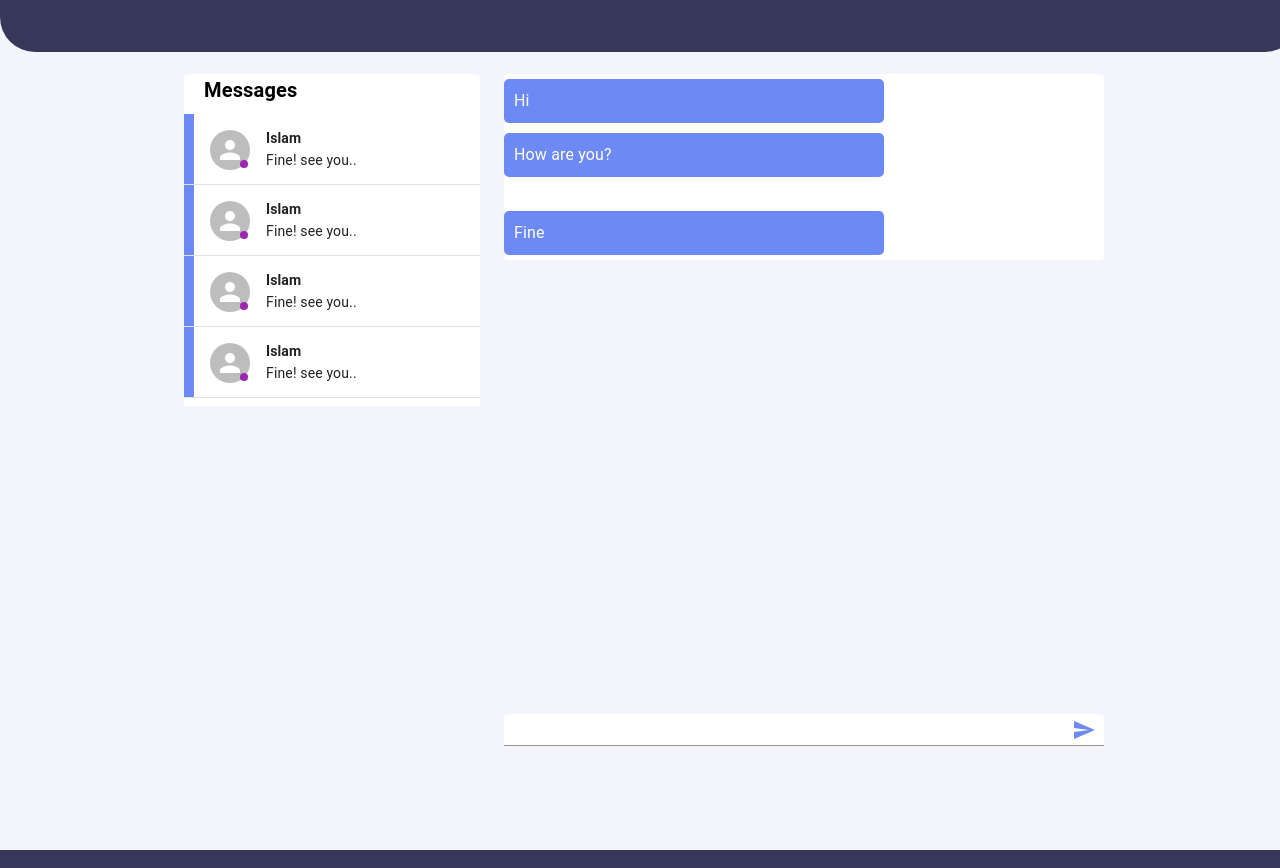
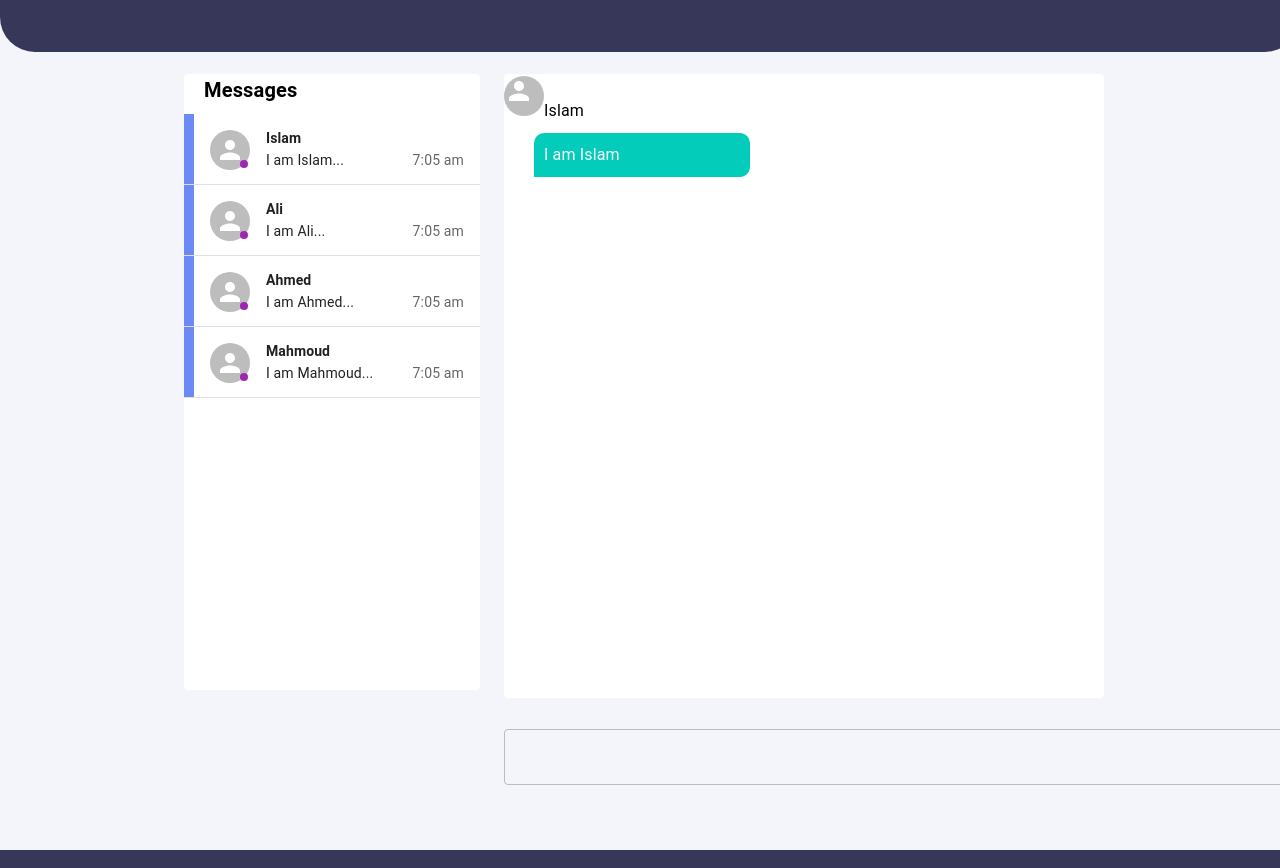
Before and after one commit to Tawwr/chat-app, a React (Create React App) app in the folder client/: page / in a window 1280 px wide. Built offline with nearby package versions, Linux system fonts and the light colour scheme.

Commit message:
third commit

```diff
--- a/client/src/App.js
+++ b/client/src/App.js
@@ -1,18 +1,45 @@
 import './App.css';
-import { Routes, Route } from 'react-router-dom'
-import Home from './pages/home.page'
-import Chat from './pages/chat.page'
-import Auth from './pages/auth.page'
-import Appbar from './components/appbar.component'
-import Footer from './components/footer.component'
+import { Routes, Route } from 'react-router-dom';
+import Home from './pages/home.page';
+import Chat from './pages/chat.page';
+import Auth from './pages/auth.page';
+import Appbar from './components/appbar.component';
+import Footer from './components/footer.component';
+import { useState } from 'react';
 function App() {
+	const [onlineUsers, setOnlineUsers] = useState([
+		{
+			username: 'Islam',
+			messages: [{body: 'Fine! see you..', createdAt: new Date()}, {body: 'I am Islam', createdAt: new Date()}],
+			sameUser: true,
+		},
+		{
+			username: 'Ali',
+			messages: [{body: 'Fine! see you..', createdAt: new Date()}, {body: 'I am Ali', createdAt: new Date()}],
+			sameUser: false,
+		},
+		{
+			username: 'Ahmed',
+			messages: [{body: 'Fine! see you..', createdAt: new Date()}, {body: 'I am Ahmed', createdAt: new Date()}],
+			sameUser: false,
+		},
+		{
+			username: 'Mahmoud',
+			messages: [{body: 'Fine! see you..', createdAt: new Date()}, {body: 'I am Mahmoud', createdAt: new Date()}],
+			sameUser: false,
+		},
+	]);
+	const [currentChat, setCurrentChat] = useState(onlineUsers[0]);
+  const handleSetCurrentChat = (user) => {
+    setCurrentChat(user);
+  }
 	return (
-    <div className="App">
+		<div className='App'>
 			<Appbar />
 			<Routes>
-        <Route path="/" element={<Home />} />
-        <Route path="/auth" element={<Auth />} />
-        <Route path="/chat" element={<Chat />} />
+				<Route path='/' element={<Home setCurrentChat={handleSetCurrentChat} currentChat={currentChat} onlineUsers={onlineUsers} />} />
+				<Route path='/auth' element={<Auth />} />
+				<Route path='/chat' element={<Chat currentChat={currentChat} />} />
 			</Routes>
 			<Footer />
 		</div>
--- a/client/src/components/chatForm.component.jsx
+++ b/client/src/components/chatForm.component.jsx
@@ -8,11 +8,9 @@ const ChatForm = () => {
 		initialValues: {
 			message: '',
 		},
-		validationSchema: Yup.object({
-			message: Yup.string().required('Required'),
-		}),
 		onSubmit: values => {
 			console.log(values);
+            formik.resetForm();
 		},
 	});
 	return (
@@ -25,13 +23,16 @@ const ChatForm = () => {
 			onBlur={formik.handleBlur}
 			id='message'
 			type='message'
-			variant='standard'
+			variant='outlined'
 			color='success'
 			fullWidth
+            sx={{
+                position: 'fixed', bottom: '15px',
+            }}
             InputProps={{
                 endAdornment: (
                     <InputAdornment position='end'>
-                        <IconButton disableRipple onClick={formik.handleSubmit}>
+                        <IconButton disableRipple onClick={formik.handleSubmit} disabled={!formik.values.message}>
                             <SendIcon sx={{ color: '#6C89F4' }} />
                         </IconButton>
                     </InputAdornment>
--- a/client/src/components/conversation.component.jsx
+++ b/client/src/components/conversation.component.jsx
@@ -5,13 +5,22 @@ import {
 	Avatar,
 	Typography,
 	Badge,
-    Divider
+    Divider,
+    Grid
 } from '@mui/material';
 
+import { useState } from 'react'
+import { useNavigate } from 'react-router-dom';
+import moment from 'moment'
 
-const Conversation = ({user}) => {
+const Conversation = ({user, setCurrentChat}) => {
+    const [screenWidth, setScreenWidth] = useState(window.innerWidth);
+    const navigate = useNavigate();
+
     const handleClick = () => {
-        console.log('clicked')
+        setCurrentChat(user);
+        console.log(user)
+        screenWidth < 768 && navigate("/chat");
     }
 	return (
 		<>
@@ -44,9 +53,17 @@ const Conversation = ({user}) => {
 						</Typography>
 					}
 					secondary={
-						<Typography component='span' variant='body2' color='text.primary'>
-							{user.lastMessage}
+                        <Grid container justifyContent="space-between">
+                            <Grid item>
+                            <Typography component='span' variant='body2' color='text.primary'>
+							{`${user.messages[user.messages.length - 1].body.substring(0, 15)}...`}
 						</Typography>
+                            </Grid>
+                            <Grid item>
+                                {moment(user.messages[user.messages.length - 1].createdAt).format('h:mm a')}
+                            </Grid>
+                        </Grid>
+
 					}
 				/>
 			</ListItem>
--- a/client/src/components/message.component.jsx
+++ b/client/src/components/message.component.jsx
@@ -1,25 +1,23 @@
 import { Grid, Typography} from '@mui/material';
-
-const Message = ({mobile, text}) => {
+import { useState } from 'react'
+const Message = ({mobile, user, message}) => {
 	return (
-		<Grid item>
-			<div
-				style={{
-					alignSelf: 'flex-end',
+			<Grid item
+				sx={{
+					alignSelf: user.sameUser ? 'flex-end' : 'flex-start',
 					width: mobile ? '60%' : '40%',
 					minHeight: '20px',
-					borderRadius: '5px',
-					borderBottomRightRadius: 'none',
-					background: '#6C89F4',
+					borderRadius: user.sameUser ? '10px 10px 0 10px' : '10px 10px 10px 0',
+					background: user.sameUser ? '#6C89F4': '#03ccbb',
 					padding: '10px',
 					margin: '5px 0',
 				}}
 			>
 				<Typography variant='body1' color='#fff'>
-					{text}
+					{message.body}
 				</Typography>
-			</div>
-		</Grid>
+			</Grid>
+
 	);
 };
 
--- a/client/src/components/messagesContainer.component.jsx
+++ b/client/src/components/messagesContainer.component.jsx
@@ -1,17 +1,19 @@
-import { useState } from 'react'
-import Message from './message.component'
-import { Grid } from '@mui/material'
-const MessagesContainer = () => {
-    const [ messages, setMessages ] = useState([
-        'Hi',
-        'How are you?',
-        'Fine'
-    ])
-    return (
-        <Grid container direction="column">
-        { messages.map((message, idx) => <Message key={idx} text={message} mobile={true} />) }
-        </Grid>
-     );
-}
+import { useState } from 'react';
+import Message from './message.component';
+import { Grid } from '@mui/material';
+const MessagesContainer = ({currentChat}) => {
+
+	return (
+		<Grid
+			container
+			direction='column'
+			/* alignItems="flex-end" */ sx={{ padding: '0 30px', width: '100%' }}
+		>
+			{currentChat.messages.map((message, idx) => (
+				<Message key={idx} message={message} user={currentChat.username} mobile={false} />
+			))}
+		</Grid>
+	);
+};
 
 export default MessagesContainer;
--- a/client/src/components/userList.component.jsx
+++ b/client/src/components/userList.component.jsx
@@ -1,17 +1,12 @@
 import {List} from '@mui/material'
 import Conversation from './conversation.component'
 import { useState } from 'react'
-const UserList = () => {
-    const [onlineUsers, setOnlineUsers] = useState([
-        {username: 'Islam', lastMessage: 'Fine! see you..'},
-        {username: 'Islam', lastMessage: 'Fine! see you..'},
-        {username: 'Islam', lastMessage: 'Fine! see you..'},
-        {username: 'Islam', lastMessage: 'Fine! see you..'},
-    ]);
+const UserList = ({setCurrentChat, onlineUsers}) => {
+
 	return (
 		<List sx={{ width: '100%', maxWidth: 360, bgcolor: 'background.paper' }}>
 			{onlineUsers?.map((user, idx) => (
-				<Conversation key={idx} user={user} />
+				<Conversation key={idx} user={user} setCurrentChat={setCurrentChat} />
 			))}
 		</List>
 	);
--- a/client/src/pages/chat.page.jsx
+++ b/client/src/pages/chat.page.jsx
@@ -1,11 +1,17 @@
-import ChatForm from "../components/chatForm.component";
+import MessagesContainer from '../components/messagesContainer.component';
+import ChatForm from '../components/chatForm.component';
+import { Grid, Typography, Avatar, Paper } from '@mui/material';
+import { useState } from 'react'
+const Chat = ({currentChat}) => {
 
-const Chat = () => {
-    return (
-        <div style={{minHeight: '100vh', width: '100%', margin: '100px 0 0' }}>
-            <ChatForm />
-        </div>
-     );
-}
+
+	return (
+		<div style={{ height: '100vh', width: '100%', margin: '100px 0 0' }}>
+			<MessagesContainer currentChat={currentChat} />
+
+			<ChatForm />
+		</div>
+	);
+};
 
 export default Chat;
--- a/client/src/pages/home.page.jsx
+++ b/client/src/pages/home.page.jsx
@@ -1,10 +1,24 @@
+import UserList from '../components/userList.component';
 import MessagesContainer from '../components/messagesContainer.component';
-import UserList from '../components/userList.component';
 import ChatForm from '../components/chatForm.component';
-import { Paper, Grid, Typography } from '@mui/material';
-const Home = () => {
+import { Paper, Grid, Typography, Avatar,Box } from '@mui/material';
+import {useState, useEffect} from 'react'
+
+const Home = ({setCurrentChat, currentChat, onlineUsers }) => {
+    const [screenWidth, setScreenWidth] = useState(window.innerWidth);
+
+    useEffect(() => {
+        window.addEventListener('resize', () => {
+            setScreenWidth(window.innerWidth);
+        });
+    }, [screenWidth])
+
+
 	return (
-		<Grid
+        <>
+            {
+                screenWidth > 768 ? (
+                    <Grid
             container
 			justifyContent='center'
 			// alignItems='center'
@@ -12,7 +26,62 @@ const Home = () => {
 			sx={{ minHeight: '100vh', width: '100%', margin: '50px 0 0' }}
 		>
 			<Grid item xs={12} md={3} sx={{ height: '80vh', width: '100%' }}>
-				<Paper elevation={0}>
+				<Paper elevation={0} sx={{height: '100%'}} >
+					<Typography
+						component='div'
+						color='#000'
+						variant='h6'
+						sx={{ marginLeft: '20px', fontWeight: '600' }}
+					>
+						Messages
+					</Typography>
+					<UserList setCurrentChat={setCurrentChat} onlineUsers={onlineUsers} />
+				</Paper>
+			</Grid>
+			<Grid item md={6} sx={{ height: '80vh', width: '100%' }}>
+				<Grid container spacing={2} sx={{ height: '80vh', width: '100%' }}>
+					<Grid item xs={12} sx={{ height: '100%',  position: 'relative'}}>
+                            <div style={{position: 'absolute', top: '18px', background: '#fff', width: '90%'}}>
+                                <Avatar  sx={{display: 'inline-block'}}/>
+                                <Typography component="span" variant="body1">{currentChat.username}</Typography>
+                            </div>
+						<Paper elevation={0}  sx={{height: '100%', overflowY: "auto",}} >
+
+							<MessagesContainer currentChat={currentChat}/>
+						</Paper>
+					</Grid>
+					<Grid item xs={12} sx={{ height: '20%' }}>
+							<ChatForm />
+					</Grid>
+				</Grid>
+			</Grid>
+		</Grid>
+                ) : (
+                    <div style={{minHeight: "100vh", margin: '50px 0 0' }}>
+                    <Typography
+						component='div'
+						color='#000'
+						variant='h6'
+						sx={{ marginLeft: '20px', fontWeight: '600' }}
+					>
+						Messages
+					</Typography>
+					<UserList setCurrentChat={setCurrentChat} onlineUsers={onlineUsers} />
+				</div>
+                )
+            }
+        </>
+        /* {
+            screenWidth > 768 ? (
+                <Grid
+            container
+			justifyContent='center'
+			// alignItems='center'
+			spacing={3}
+			sx={{ minHeight: '100vh', width: '100%', margin: '50px 0 0' }}
+		>
+			<Grid item xs={12} md={3} sx={{ height: '80vh', width: '100%' }}>
+				<Paper elevation={0} sx={{height: '100%'}} >
 					<Typography
 						component='div'
 						color='#000'
@@ -24,21 +93,29 @@ const Home = () => {
 					<UserList />
 				</Paper>
 			</Grid>
-			<Grid item xs={0} md={6} sx={{ height: '80vh', width: '100%' }}>
+			<Grid item md={6} sx={{ height: '80vh', width: '100%' }}>
 				<Grid container spacing={2} sx={{ height: '80vh', width: '100%' }}>
-					<Grid item xs={12} sx={{ height: '100%' }}>
-						<Paper elevation={0}>
-							<MessagesContainer />
+					<Grid item xs={12} sx={{ height: '100%',  position: 'relative'}}>
+                            <div style={{position: 'absolute', top: '18px', background: '#fff', width: '90%'}}>
+                                <Avatar sx={{display: 'inline-block'}}/>
+                                <Typography component="span" variant="body1">Islam Sayed</Typography>
+                            </div>
+						<Paper elevation={0}  sx={{height: '100%', overflowY: "auto",}} >
+
+							<MessagesContainer/>
 						</Paper>
 					</Grid>
 					<Grid item xs={12} sx={{ height: '20%' }}>
-						<Paper elevation={0}>
 							<ChatForm />
-						</Paper>
 					</Grid>
 				</Grid>
 			</Grid>
 		</Grid>
+            ) : (
+                <UserList />
+            )
+        } */
+
 	);
 };
 
```
Lines whose indentation alone changed are shown as unchanged.
